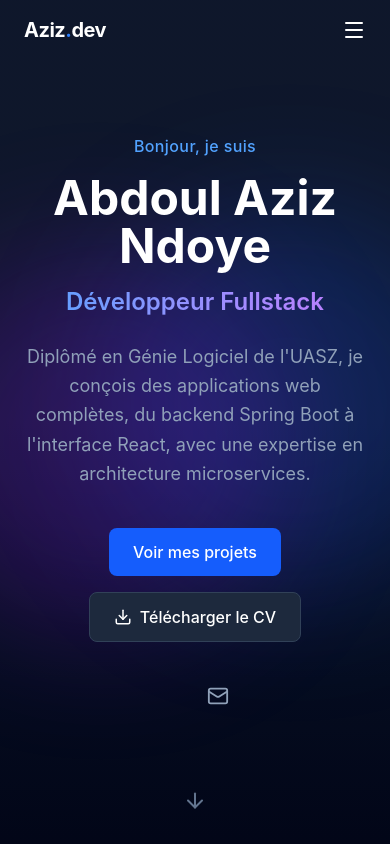
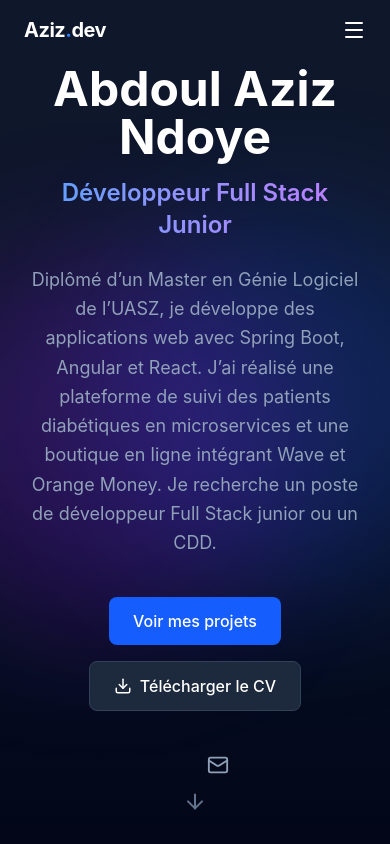
Before and after one commit to azizndoye68/portfolio, a React app: page / in a window 390 px wide. Shown: the top 844 px of the page. Built offline with nearby package versions, Linux system fonts and the light colour scheme; some icons are missing; the HTML template or start-up script is replaced by a standard one.

Commit message:
amelioration des projets

```diff
--- a/src/components/Hero.tsx
+++ b/src/components/Hero.tsx
@@ -10,27 +10,25 @@ export default function Hero() {
       <div className="absolute bottom-1/4 right-1/4 w-96 h-96 bg-purple-600/20 rounded-full blur-3xl" />
 
       <motion.div initial={{ opacity: 0, y: 20 }} animate={{ opacity: 1, y: 0 }} transition={{ duration: 0.8 }} className="relative z-10 max-w-3xl">
-        <motion.p initial={{ opacity: 0 }} animate={{ opacity: 1 }} transition={{ delay: 0.2, duration: 0.6 }} className="text-blue-400 font-medium mb-4 tracking-wide">
-          Bonjour, je suis
-        </motion.p>
+
 
         <motion.h1 initial={{ opacity: 0, y: 20 }} animate={{ opacity: 1, y: 0 }} transition={{ delay: 0.3, duration: 0.7 }} className="text-5xl md:text-7xl font-bold text-white mb-4">
           Abdoul Aziz Ndoye
         </motion.h1>
 
         <motion.h2 initial={{ opacity: 0, y: 20 }} animate={{ opacity: 1, y: 0 }} transition={{ delay: 0.4, duration: 0.7 }} className="text-2xl md:text-3xl font-semibold text-transparent bg-clip-text bg-gradient-to-r from-blue-400 to-purple-400 mb-6">
-          Développeur Fullstack
+          Développeur Full Stack Junior
         </motion.h2>
 
         <motion.p initial={{ opacity: 0, y: 20 }} animate={{ opacity: 1, y: 0 }} transition={{ delay: 0.5, duration: 0.7 }} className="text-slate-400 text-lg mb-10 max-w-xl mx-auto leading-relaxed">
-          Diplômé en Génie Logiciel de l'UASZ, je conçois des applications web complètes, du backend Spring Boot à l'interface React, avec une expertise en architecture microservices.
+            Diplômé d’un Master en Génie Logiciel de l’UASZ, je développe des applications web avec Spring Boot, Angular et React. J’ai réalisé une plateforme de suivi des patients diabétiques en microservices et une boutique en ligne intégrant Wave et Orange Money. Je recherche un poste de développeur Full Stack junior ou un CDD.
         </motion.p>
 
         <motion.div initial={{ opacity: 0, y: 20 }} animate={{ opacity: 1, y: 0 }} transition={{ delay: 0.6, duration: 0.7 }} className="flex flex-wrap items-center justify-center gap-4">
           <a href="#projects" className="px-6 py-3 bg-blue-600 hover:bg-blue-500 text-white font-medium rounded-lg transition-colors">
             Voir mes projets
           </a>
-          <a href="/CV Abdoul Aziz Ndoye.pdf" download className="flex items-center gap-2 px-6 py-3 bg-slate-800 hover:bg-slate-700 text-white font-medium rounded-lg transition-colors border border-slate-700">
+          <a href="/CV_Abdoul_Aziz_Ndoye_1.pdf" download className="flex items-center gap-2 px-6 py-3 bg-slate-800 hover:bg-slate-700 text-white font-medium rounded-lg transition-colors border border-slate-700">
             <Download size={18} />
             Télécharger le CV
           </a>
--- a/src/components/Projects.tsx
+++ b/src/components/Projects.tsx
@@ -1,33 +1,58 @@
 import { motion } from 'framer-motion'
-import { ExternalLink } from 'lucide-react'
+import { ExternalLink, Check } from 'lucide-react'
 import { SiGithub } from '@icons-pack/react-simple-icons'
 
+// Renseigne `demo` avec l'URL Vercel de DIAAYMA pour afficher le bouton "Démo".
 const projects = [
   {
+    title: 'DIAAYMA — boutique en ligne',
+    badge: 'En production',
+    period: '2026',
+    summary:
+      "Plateforme e-commerce complète : catalogue, panier, commandes et paiement mobile Wave / Orange Money, avec espace d'administration. Déployée en ligne (frontend Vercel, API Render).",
+    highlights: [
+      'Paiement Wave et Orange Money via UniTech Pay, confirmé par webhook serveur-à-serveur (le retour navigateur seul ne valide pas la commande)',
+      'Authentification JWT (accès 15 min, renouvellement 30 jours) et rôles Client, Admin, Super Admin',
+      'Suivi de commande : Payée → En préparation → Expédiée → Livrée, avec transitions de statut contrôlées',
+      'Verrou pessimiste sur le stock, limitation des tentatives de connexion, protection du dernier Super Admin',
+      'Téléversement des photos produits vers Cloudinary (5 Mo max), réinitialisation du mot de passe par e-mail',
+      'Migrations Flyway, API documentée avec Swagger / OpenAPI, déploiement Docker sur Render',
+    ],
+    tags: ['Java 21', 'Spring Boot', 'Spring Security', 'JPA', 'Flyway', 'PostgreSQL', 'Angular', 'TypeScript', 'NgRx', 'Cloudinary', 'Docker', 'Vercel', 'Render'],
+    featured: true,
+    github: 'https://github.com/azizndoye68/ecommerce',
+    demo: '',
+  },
+  {
     title: 'SuiviDiabète SN',
+    badge: "Projet de fin d'études",
     period: '2024 – 2025',
-    description: "Plateforme de suivi des patients diabétiques, projet de fin d'études. Développement du module de suivi des mesures glycémiques et de l'historique médical, système de prise de rendez-vous avec notifications, tableaux de bord d'indicateurs de santé, et gestion des accès par profil utilisateur.",
-    tags: ['Java 21', 'Spring Boot', 'Spring Cloud', 'React', 'PostgreSQL', 'Docker', 'CI/CD'],
+    summary:
+      "Plateforme de suivi des patients diabétiques en architecture microservices : 9 services indépendants (6 métiers, 3 techniques), développés en méthode Scrum. Mémoire de Master de 109 pages.",
+    highlights: [
+      'Mes réalisations : suivi glycémique, dossier médical, rendez-vous, notifications, tableaux de bord et gestion des accès par rôle',
+      'Sécurité avec Spring Security et JWT, passerelle API, découverte de services et configuration centralisée (Spring Cloud)',
+      'Communication asynchrone entre services avec RabbitMQ',
+      'API conçues en Contract-First (OpenAPI), tests de contrats avec Pact',
+      'Tests unitaires et d\'intégration (JUnit, Mockito, MockMvc), conteneurisation avec Docker Compose, CI/CD',
+    ],
+    tags: ['Java', 'Spring Boot', 'Spring Cloud', 'RabbitMQ', 'React', 'PostgreSQL', 'Docker', 'OpenAPI', 'Pact', 'CI/CD'],
     featured: true,
     github: 'https://github.com/azizndoye68/plateforme-diabetique',
-  },
-  {
-    title: 'Site de Vente en Ligne',
-    period: '2021 – 2022',
-    description: 'Site de vente de produits de transformation : gestion du catalogue, des comptes clients, suivi des commandes et des ventes, gestion des stocks et de la disponibilité des produits.',
-    tags: ['Java', 'Bases de données', 'Web'],
-    featured: false,
-    github: 'https://github.com/azizndoye68/ecommerce',
+    demo: '',
   },
   {
     title: 'Gestion des Notes Étudiants',
+    badge: 'Projet académique',
     period: '2022 – 2023',
-    description: 'Projet académique en base de données avancée : implémentation de contraintes d\'intégrité, requêtes SQL avancées, procédures stockées et fonctions pour le calcul automatique des moyennes, triggers pour la validation des notes.',
+    summary:
+      'Base de données relationnelle avec contraintes d\'intégrité, requêtes SQL avancées, procédures stockées, fonctions et triggers pour le calcul automatique des moyennes et la validation des notes.',
+    highlights: [],
     tags: ['PostgreSQL', 'SQL avancé', 'Triggers', 'Procédures stockées'],
     featured: false,
     github: 'https://github.com/azizndoye68',
+    demo: '',
   },
-
 ]
 
 export default function Projects() {
@@ -44,22 +69,38 @@ export default function Projects() {
             <motion.div key={project.title} initial={{ opacity: 0, y: 20 }} whileInView={{ opacity: 1, y: 0 }} viewport={{ once: true }} transition={{ duration: 0.6, delay: i * 0.1 }} className={`rounded-2xl p-8 border transition-colors ${project.featured ? 'bg-gradient-to-br from-blue-900/30 to-purple-900/20 border-blue-500/40' : 'bg-slate-900/50 border-slate-800 hover:border-slate-700'}`}>
               <div className="flex items-start justify-between flex-wrap gap-4 mb-4">
                 <div>
-                  {project.featured && (
-                    <span className="inline-block px-3 py-1 bg-blue-600/30 text-blue-300 text-xs font-medium rounded-full mb-3">
-                      Projet de fin d'études
-                    </span>
-                  )}
+                  <span className="inline-block px-3 py-1 bg-blue-600/30 text-blue-300 text-xs font-medium rounded-full mb-3">
+                    {project.badge}
+                  </span>
                   <h3 className="text-2xl font-bold text-white">{project.title}</h3>
                   <p className="text-slate-500 text-sm mt-1">{project.period}</p>
                 </div>
-                <a href={project.github} target="_blank" rel="noreferrer" className="flex items-center gap-2 px-4 py-2 bg-slate-800 hover:bg-slate-700 text-white text-sm font-medium rounded-lg transition-colors border border-slate-700 shrink-0">
-                  <SiGithub size={16} />
-                  Code
-                  <ExternalLink size={14} />
-                </a>
+                <div className="flex gap-3 shrink-0">
+                  {project.demo && (
+                    <a href={project.demo} target="_blank" rel="noreferrer" className="flex items-center gap-2 px-4 py-2 bg-blue-600 hover:bg-blue-500 text-white text-sm font-medium rounded-lg transition-colors">
+                      Démo
+                      <ExternalLink size={14} />
+                    </a>
+                  )}
+                  <a href={project.github} target="_blank" rel="noreferrer" className="flex items-center gap-2 px-4 py-2 bg-slate-800 hover:bg-slate-700 text-white text-sm font-medium rounded-lg transition-colors border border-slate-700">
+                    <SiGithub size={16} />
+                    Code
+                  </a>
+                </div>
               </div>
 
-              <p className="text-slate-300 leading-relaxed mb-5">{project.description}</p>
+              <p className="text-slate-300 leading-relaxed mb-5">{project.summary}</p>
+
+              {project.highlights.length > 0 && (
+                <ul className="space-y-2 mb-6">
+                  {project.highlights.map((h) => (
+                    <li key={h} className="flex gap-3 text-slate-400 text-sm leading-relaxed">
+                      <Check size={16} className="text-blue-400 mt-0.5 shrink-0" />
+                      <span>{h}</span>
+                    </li>
+                  ))}
+                </ul>
+              )}
 
               <div className="flex flex-wrap gap-2">
                 {project.tags.map((tag) => (
--- a/src/components/Skills.tsx
+++ b/src/components/Skills.tsx
@@ -1,26 +1,36 @@
 import { motion } from 'framer-motion'
-import { Code2, Database, Wrench, Layers } from 'lucide-react'
+import { Server, Layout, Database, Container, ShieldCheck, Code2 } from 'lucide-react'
 
 const skillGroups = [
   {
-    icon: Code2,
-    title: 'Langages',
-    skills: ['C', 'Java', 'JavaScript'],
+    icon: Server,
+    title: 'Backend',
+    skills: ['Java 21', 'Spring Boot', 'Spring Data JPA', 'Spring Cloud', 'API REST', 'RabbitMQ', 'Flyway'],
   },
   {
-    icon: Layers,
-    title: 'Frameworks',
-    skills: ['Spring Boot', 'React', 'Angular', 'Bootstrap'],
+    icon: Layout,
+    title: 'Frontend',
+    skills: ['Angular', 'React', 'TypeScript', 'JavaScript', 'NgRx', 'Tailwind CSS', 'Bootstrap'],
   },
   {
     icon: Database,
-    title: 'Bases de données',
-    skills: ['PostgreSQL', 'MySQL'],
+    title: 'Données',
+    skills: ['PostgreSQL', 'MySQL', 'SQL avancé', 'Procédures stockées', 'Triggers'],
   },
   {
-    icon: Wrench,
-    title: 'Outils & Pratiques',
-    skills: ['Git', 'GitHub', 'Docker', 'Microservices', 'API REST', 'CI/CD', 'Scrum'],
+    icon: ShieldCheck,
+    title: 'Sécurité',
+    skills: ['Spring Security', 'JWT & refresh token', 'Rôles et accès', 'BCrypt', 'CORS', 'Webhooks sécurisés'],
+  },
+  {
+    icon: Container,
+    title: 'DevOps & Qualité',
+    skills: ['Docker', 'Docker Compose', 'Git / GitHub', 'CI/CD', 'JUnit', 'Mockito', 'Pact', 'Vercel', 'Render'],
+  },
+  {
+    icon: Code2,
+    title: 'Architecture & Méthode',
+    skills: ['Microservices', 'OpenAPI / Contract-First', 'Swagger', 'Scrum', 'C'],
   },
 ]
 
@@ -30,14 +40,17 @@ export default function Skills() {
       <div className="max-w-5xl mx-auto">
         <motion.div initial={{ opacity: 0, y: 20 }} whileInView={{ opacity: 1, y: 0 }} viewport={{ once: true }} transition={{ duration: 0.6 }}>
           <p className="text-blue-400 font-medium mb-2 text-center">Compétences</p>
-          <h2 className="text-3xl md:text-4xl font-bold text-white mb-12 text-center">Ma stack technique</h2>
+          <h2 className="text-3xl md:text-4xl font-bold text-white mb-4 text-center">Ma stack technique</h2>
+          <p className="text-slate-400 text-center max-w-2xl mx-auto mb-12 leading-relaxed">
+            Des outils que j'utilise dans mes projets : microservices et e-commerce en production.
+          </p>
         </motion.div>
 
         <div className="grid grid-cols-1 md:grid-cols-2 gap-6">
           {skillGroups.map((group, i) => {
             const Icon = group.icon
             return (
-              <motion.div key={group.title} initial={{ opacity: 0, y: 20 }} whileInView={{ opacity: 1, y: 0 }} viewport={{ once: true }} transition={{ duration: 0.6, delay: i * 0.1 }} className="bg-slate-800/50 border border-slate-700 rounded-2xl p-6 hover:border-blue-500/50 transition-colors">
+              <motion.div key={group.title} initial={{ opacity: 0, y: 20 }} whileInView={{ opacity: 1, y: 0 }} viewport={{ once: true }} transition={{ duration: 0.6, delay: i * 0.08 }} className="bg-slate-800/50 border border-slate-700 rounded-2xl p-6 hover:border-blue-500/50 transition-colors">
                 <div className="flex items-center gap-3 mb-4">
                   <div className="p-2 bg-blue-600/20 rounded-lg">
                     <Icon className="text-blue-400" size={22} />
```
Also changed, not shown: 1 other file (tests, documents, lock files or other folders).
